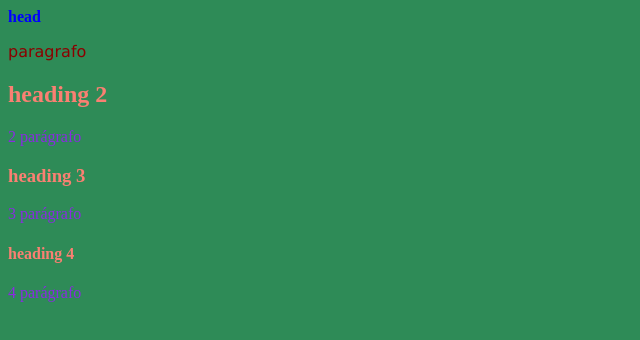
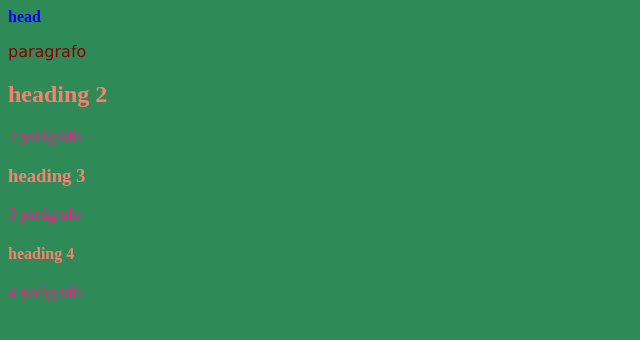
Before and after one commit to rafaelpratti/Ativ.-Prog-WEB, a plain HTML site: page index.html in a window 1280 px wide. Shown: the whole page, without its empty margins (0-640 px from the left). Drawn offline with Linux system fonts and the light colour scheme.

Commit message:
Update index.html

```diff
--- a/index.html
+++ b/index.html
@@ -11,7 +11,7 @@
                 font-size: 100%;
                 }
             p{
-                color: #8A2BE2;
+                color: #FF1493;
                 }
         </style>
     </head>
```
